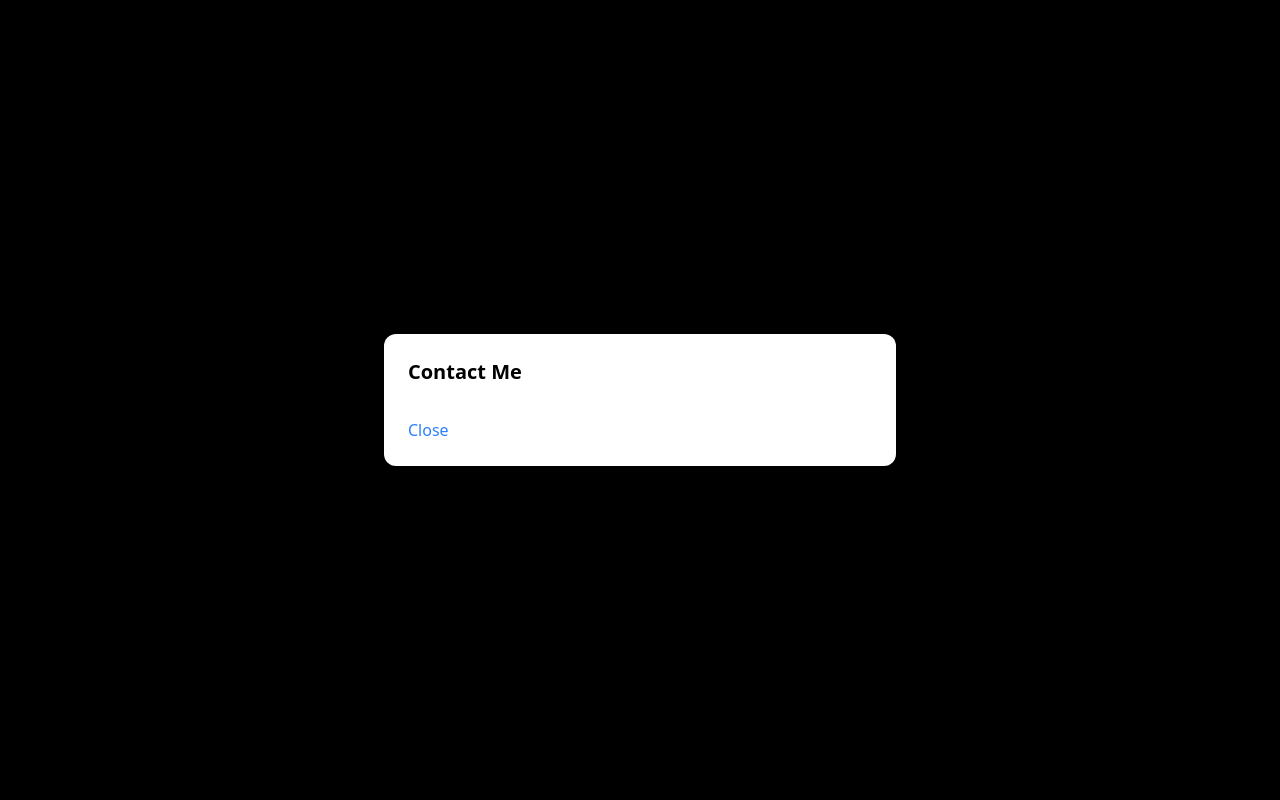
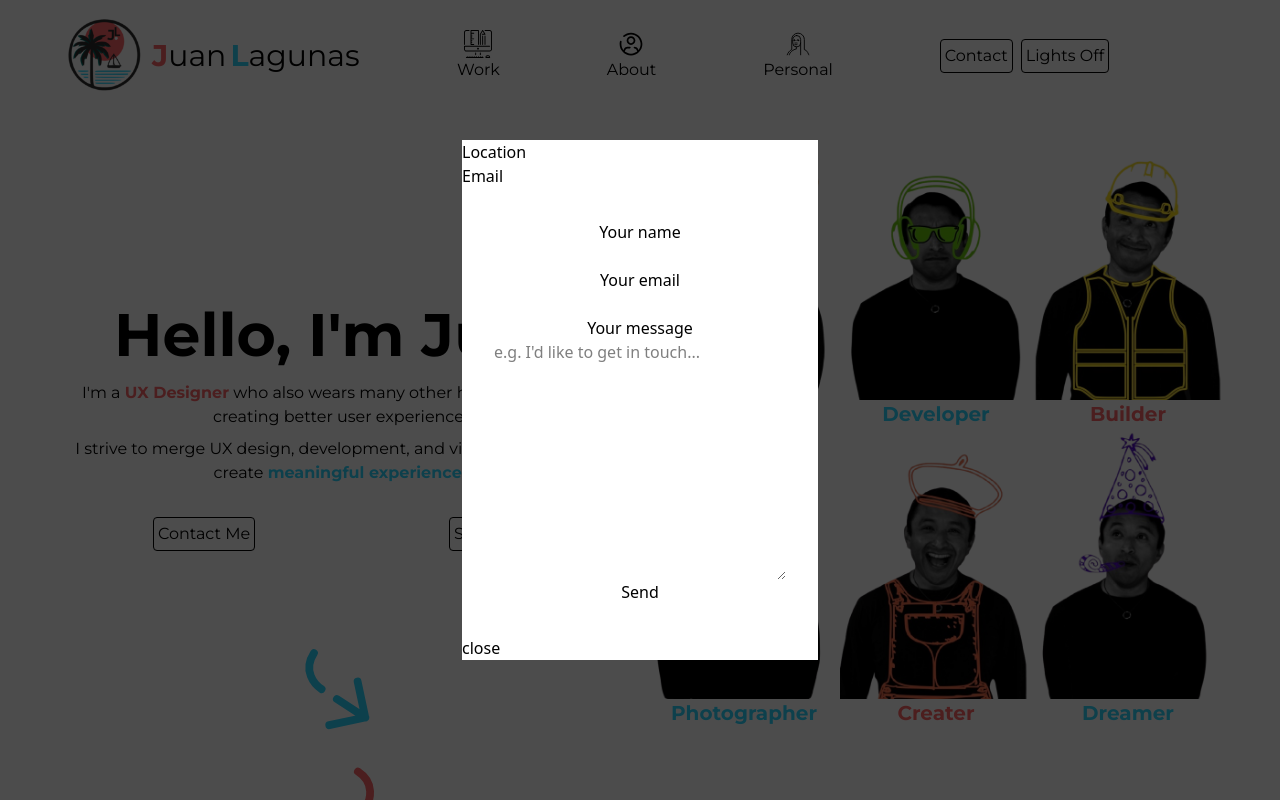
Before and after one commit to dev-jLagunas/ux-portfolio, a Vue app: page / in a window 1280 px wide. Both pictures are taken after a click on the button "Contact". Shown: the top 800 px of the page. Built offline with nearby package versions, Linux system fonts and the light colour scheme.

Commit message:
feat: add all personal links to LinkCard

```diff
--- a/src/components/ContactModal.vue
+++ b/src/components/ContactModal.vue
@@ -7,15 +7,34 @@ function closeModal() {
 </script>
 
 <template>
-  <div
+  <article
     v-if="showContactModal"
-    class="fixed inset-0 z-50 bg-black bg-opacity-50 flex items-center justify-center"
+    class="fixed inset-0 z-50 flex flex-col items-center justify-center bg-black/[var(--bg-opacity)] [--bg-opacity:70%]"
   >
-    <div class="bg-white p-6 rounded-xl shadow-xl w-[90%] max-w-lg">
-      <h2 class="text-xl font-bold mb-4">Contact Me</h2>
-      <button @click="closeModal" class="mt-4 text-blue-500 hover:underline">Close</button>
+    <div class="bg-white">
+      <ul class="">
+        <li>Location</li>
+        <li>Email</li>
+      </ul>
+      <form action="" class="p-8 flex justify-center items-center flex-col">
+        <label for="name">Your name</label>
+        <input type="text" name="name" id="name" required />
+        <label for="email">Your email</label>
+        <input type="text" name="name" id="name" required />
+        <label for="message">Your message</label>
+        <textarea
+          name="message"
+          id="message"
+          cols="30"
+          rows="10"
+          placeholder="e.g. I'd like to get in touch..."
+          required
+        ></textarea>
+        <button type="submit">Send</button>
+      </form>
+      <button class="" @click="closeModal()">close</button>
     </div>
-  </div>
+  </article>
 </template>
 
 <style scoped></style>
--- a/src/components/HomeFooter.vue
+++ b/src/components/HomeFooter.vue
@@ -17,12 +17,34 @@ import linkedInIcon from '@/assets/svgs/linkedin-icon.svg'
       </h1>
     </div>
     <section class="grid grid-cols-2 gap-4 md:grid-cols-3 lg:grid-cols-4">
-      <LinkCard title="My Instagram" :icon="instagramIcon" />
-      <LinkCard title="My Dev Portfolio" :icon="portfolioIcon" />
-      <LinkCard title="My Frontend Masters" :icon="frontendIcon" />
+      <LinkCard
+        title="My Instagram"
+        :icon="instagramIcon"
+        :url="'https://www.instagram.com/j.lag_works/'"
+      />
+      <LinkCard
+        title="My Dev Portfolio"
+        :icon="portfolioIcon"
+        :url="'https://juan-lagunas.com/#/'"
+      />
+      <LinkCard
+        title="My Frontend Mentor"
+        :icon="frontendIcon"
+        :url="'https://www.frontendmentor.io/profile/dev-jLagunas'"
+      />
       <LinkCard title="My Resume" :icon="resumeIcon" />
-      <LinkCard title="My LinkedIn" :icon="linkedInIcon" class="lg:col-span-2" />
-      <LinkCard title="My Github" :icon="githubIcon" class="lg:col-span-2" />
+      <LinkCard
+        title="My LinkedIn"
+        :icon="linkedInIcon"
+        class="lg:col-span-2"
+        :url="'https://www.linkedin.com/in/juan-lagunas/'"
+      />
+      <LinkCard
+        title="My Github"
+        :icon="githubIcon"
+        class="lg:col-span-2"
+        :url="'https://github.com/dev-jLagunas'"
+      />
     </section>
   </footer>
 </template>
--- a/src/components/reusable/LinkCard.vue
+++ b/src/components/reusable/LinkCard.vue
@@ -22,11 +22,13 @@ defineProps({
   >
     <h2 class="font-bold text-center">{{ title }}</h2>
     <img :src="icon" alt="" class="h-20 pb-2" />
-    <button
-      class="text-sm border-2 border-pink p-2 rounded-sm tracking-widest hover:bg-pink hover:text-white hover:cursor-pointer"
+    <a :href="url" target="_blank" rel="noopener noreferrer">
+      <button
+        class="text-sm border-2 border-pink p-2 rounded-sm tracking-widest hover:bg-pink hover:text-white hover:cursor-pointer"
+      >
+        See Now
+      </button></a
     >
-      See Now
-    </button>
   </article>
 </template>
 
```
